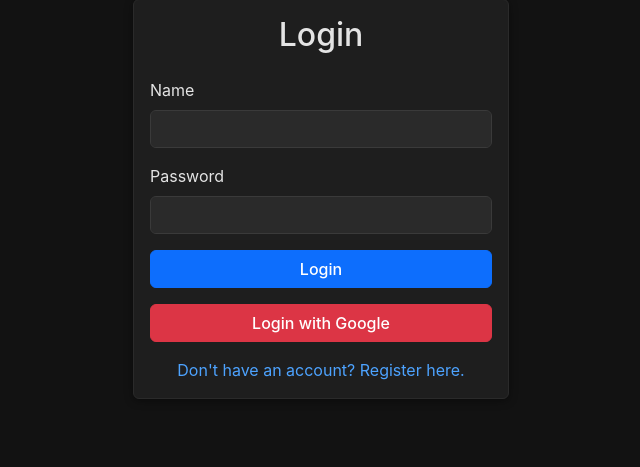
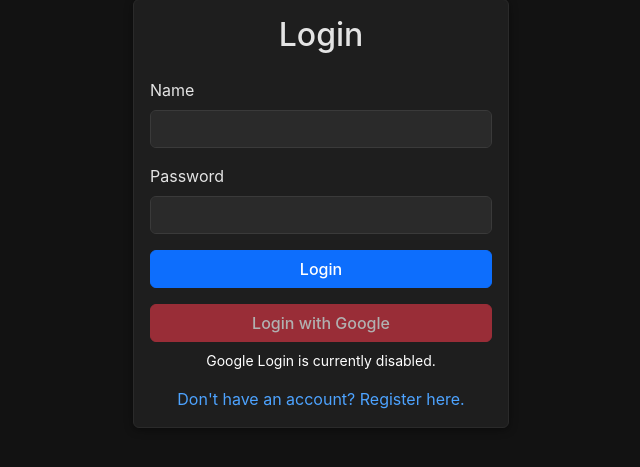
Before and after one commit to kevinvar2000/KIV-PIA-E, a Flask app: page /auth/login in a window 1280 px wide. Shown: the part 105-572 px from the top of the page, without its empty margins (319-959 px from the left). Run offline with Flask 3, Linux system fonts and the light colour scheme; some libraries are stand-ins or nearby versions.

Commit message:
Google login check

```diff
--- a/controllers/AuthController.py
+++ b/controllers/AuthController.py
@@ -32,7 +32,17 @@ def login_page():
     if session.get('user'):
         return redirect(url_for('app_bp.home'))
 
-    return render_template('auth/login.html')
+    if not google.authorized:
+        # Check Google OAuth availability (env + route present)
+        if os.getenv('GOOGLE_CLIENT_ID') and os.getenv('GOOGLE_CLIENT_SECRET'):
+            try:
+                url_for('google.login')
+                return render_template('auth/login.html', google_enabled=True)
+            except Exception:
+                pass
+        return render_template('auth/login.html', google_enabled=False)
+
+    return render_template('auth/login.html', google_enabled=True)
 
 
 @auth_bp.route('/api/login', methods=['POST'])
--- a/static/json/en.json
+++ b/static/json/en.json
@@ -7,6 +7,7 @@
     "login_password": "Password",
     "login_button": "Login",
     "login_with_google": "Login with Google",
+    "login_google_disabled": "Google Login is currently disabled.",
     "login_no_account": "Don't have an account? Register here.",
     "alert_success": "Success!",
     "alert_error": "Error!",
--- a/static/json/sk.json
+++ b/static/json/sk.json
@@ -7,6 +7,7 @@
     "login_password": "Heslo",
     "login_button": "Prihlásiť sa",
     "login_with_google": "Prihlásiť sa cez Google",
+    "login_google_disabled": "Prihlásenie cez Google je momentálne vypnuté.",
     "login_no_account": "Nemáte účet? Zaregistrujte sa tu.",
     "alert_success": "Úspech!",
     "alert_error": "Chyba!",
--- a/templates/auth/login.html
+++ b/templates/auth/login.html
@@ -16,12 +16,21 @@
                 </div>
                 <button type="submit" class="btn btn-primary w-100" data-i18n="login_button"></button>
             </form>
-            <div class="text-center mt-3">
+            {% if google_enabled %}
+            <div class="text-center text-white mt-3">
                 <a class="btn btn-danger w-100" href="{{ url_for('auth_bp.google_login') }}">
                     <i class="bi bi-google"></i> <span data-i18n="login_with_google"></span>
                 </a>
             </div>
-            <div class="mt-3 text-center">
+            {% else %}
+            <div class="text-center text-white mt-3">
+                <button type="button" class="btn btn-danger w-100" disabled>
+                    <i class="bi bi-google"></i> <span data-i18n="login_with_google"></span>
+                </button>
+                <div class="form-text text-white mt-2" data-i18n="login_google_disabled"></div>
+            </div>
+            {% endif %}
+            <div class="mt-3 text-center text-white">
                 <a href="{{ url_for('auth_bp.register_page') }}" data-i18n="login_no_account"></a>
             </div>
         </div>
```
